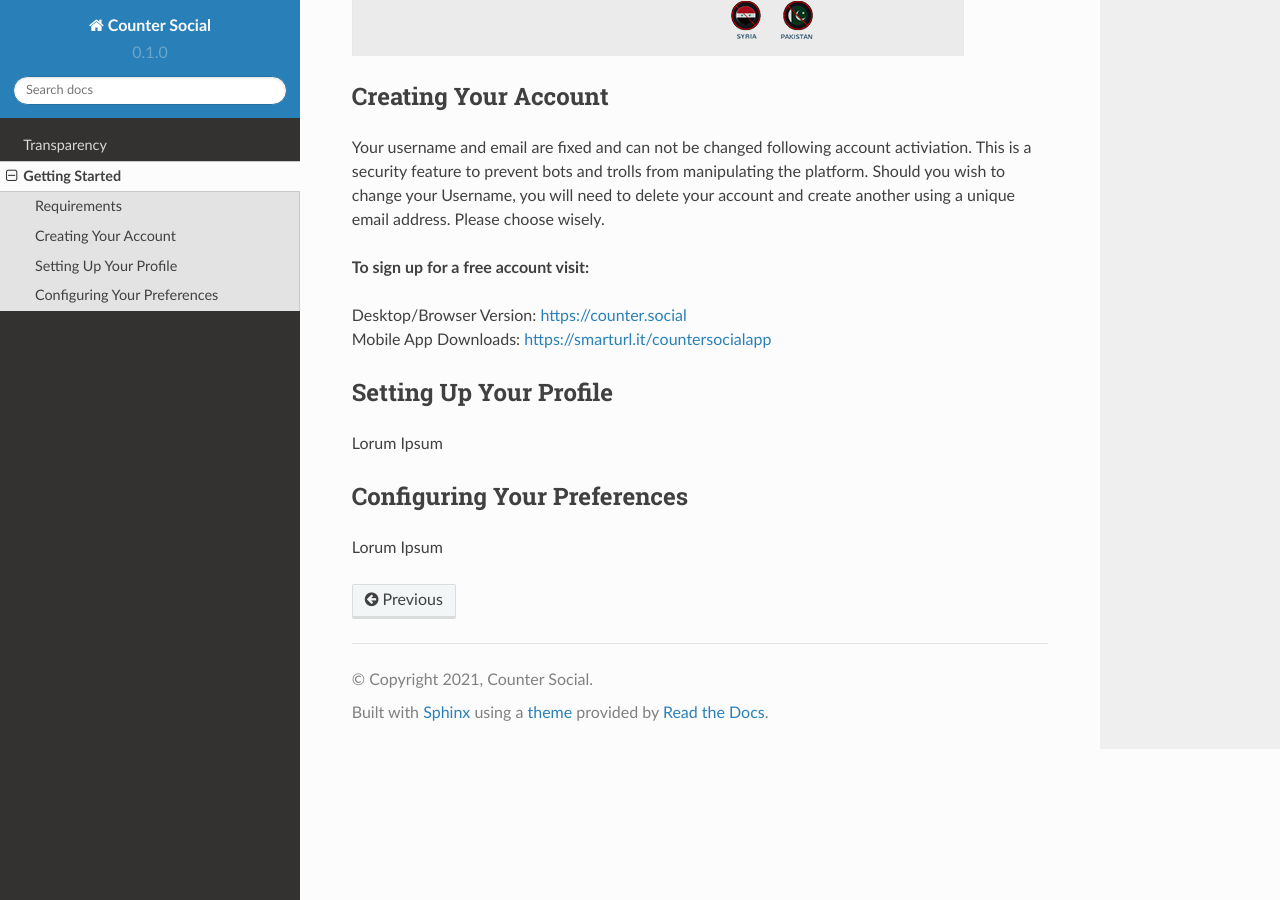
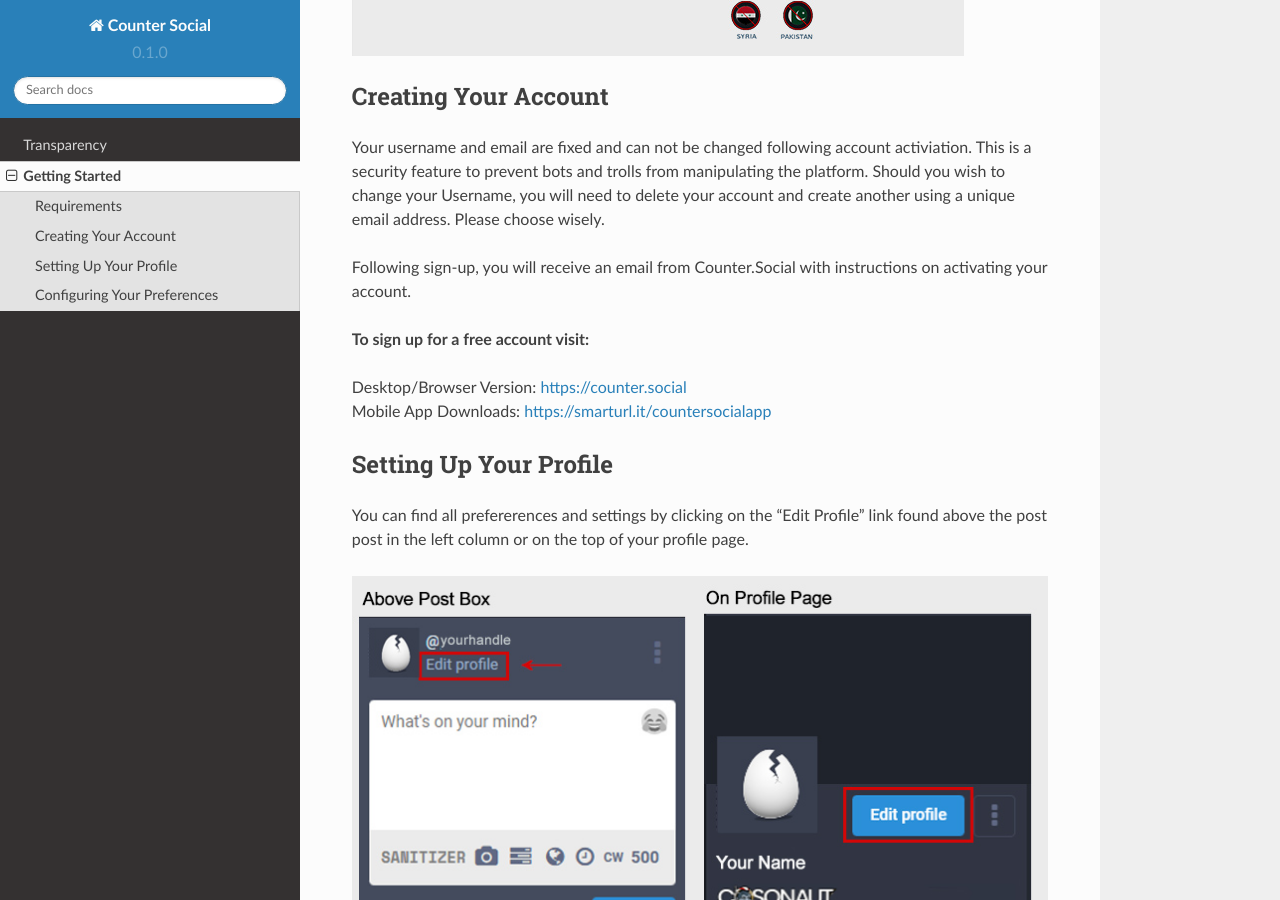
Before and after one commit to itskel/userguide, a Sphinx documentation site: the page built from docs/source/getting-started.rst, in a window 1280 px wide and 900 px high, scrolled down 617 px. Built offline with Sphinx 7.4.7 and the Read the Docs theme 2.0.0, drawn with Linux system fonts in a browser that asks for light colours.

Commit message:
Update getting-started.rst

```diff
--- a/docs/source/getting-started.rst
+++ b/docs/source/getting-started.rst
@@ -8,9 +8,13 @@
 .. image:: img_devicestatus.jpg
 
 
+
+
 Creating Your Account
 ------------
 Your username and email are fixed and can not be changed following account activiation. This is a security feature to prevent bots and trolls from manipulating the platform. Should you wish to change your Username, you will need to delete your account and create another using a unique email address. Please choose wisely.
+
+Following sign-up, you will receive an email from Counter.Social with instructions on activating your account.
 
 **To sign up for a free account visit:**
 
@@ -18,9 +22,16 @@
 | Mobile App Downloads: https://smarturl.it/countersocialapp
 
 
+
+
 Setting Up Your Profile
 ------------
-Lorum Ipsum
+
+You can find all prefererences and settings by clicking on the "Edit Profile" link found above the post post in the left column or on the top of your profile page.
+
+.. image:: img_editprofilelink.jpg
+
+
 
 Configuring Your Preferences
 ------------
```
